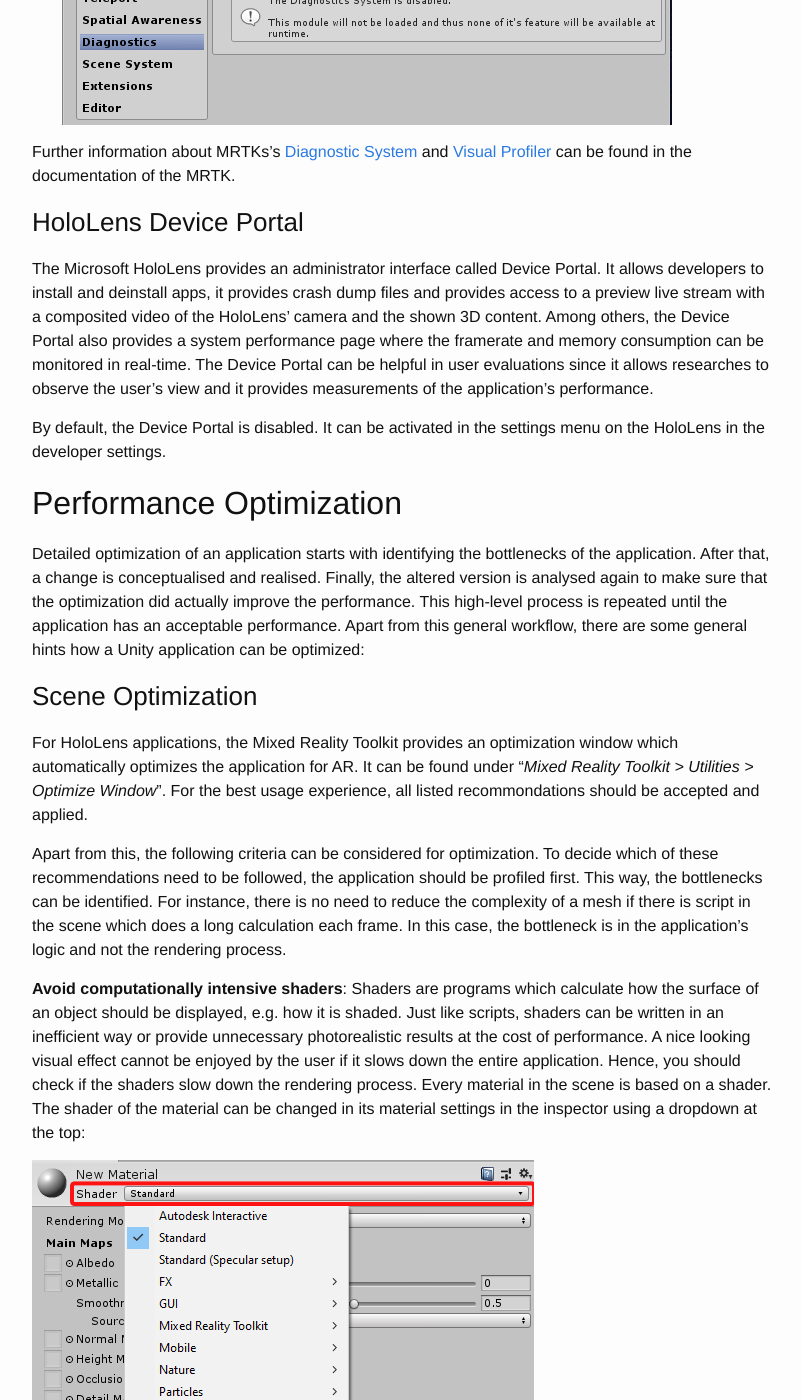
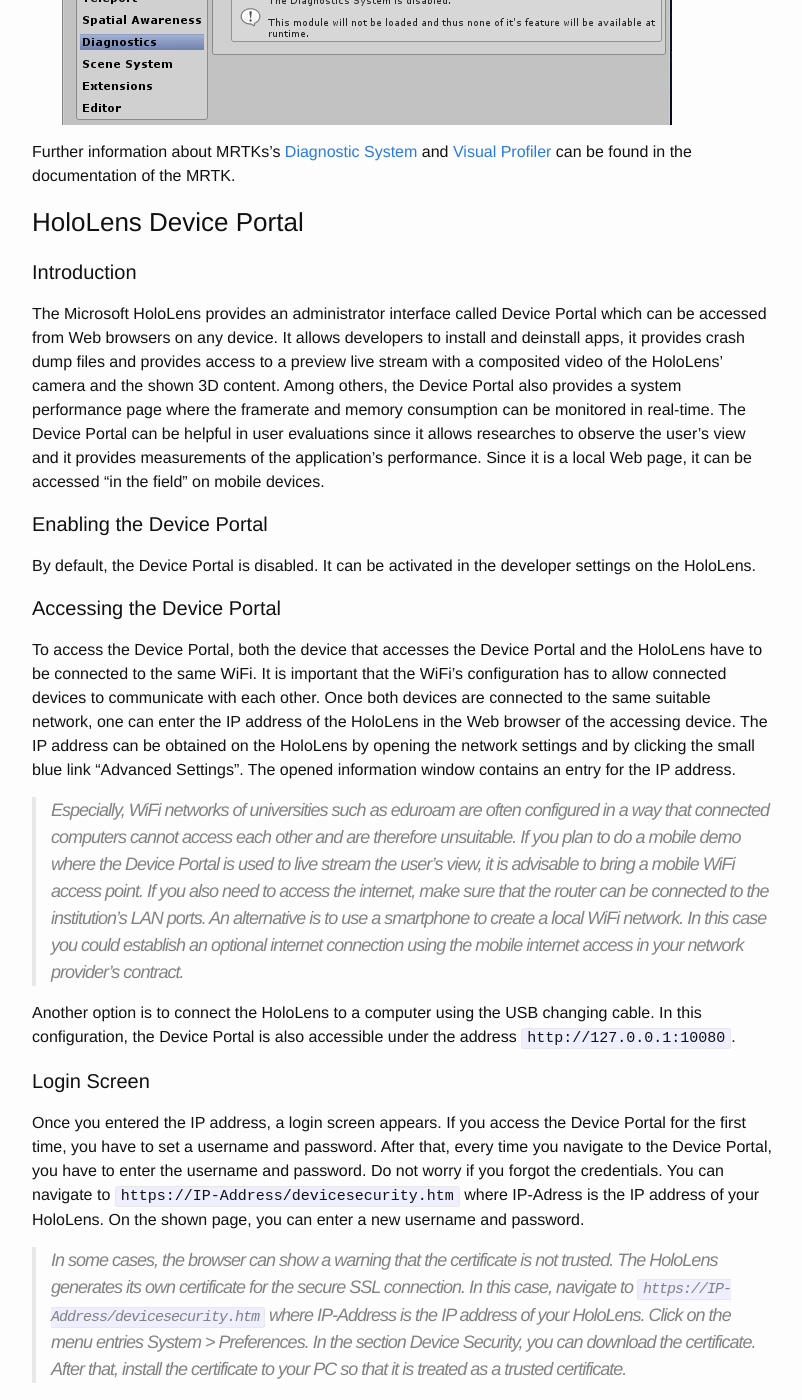
Before and after one commit to klamma/ar-for-eu-book, a Jekyll site: the page built from _pages/chapters/performance_profiling.md, in a window 1280 px wide and 1400 px high, scrolled down 5434 px. Shown: the whole window, without its empty margins (238-1040 px from the left). Built offline with Jekyll 4.4.1, drawn with Linux system fonts in a browser that asks for light colours; nearby versions of some CDN libraries.

Commit message:
added information about device portal (profiling chapter)

```diff
--- a/_pages/chapters/performance_profiling.md
+++ b/_pages/chapters/performance_profiling.md
@@ -134,13 +134,53 @@
 
 ### HoloLens Device Portal {#HoloLensDevicePortal}
 
-The Microsoft HoloLens provides an administrator interface called Device Portal.
+
+#### Introduction
+
+The Microsoft HoloLens provides an administrator interface called Device Portal which can be accessed from Web browsers on any device.
 It allows developers to install and deinstall apps, it provides crash dump files and provides access to a preview live stream with a composited video of the HoloLens' camera and the shown 3D content.
 Among others, the Device Portal also provides a system performance page where the framerate and memory consumption can be monitored in real-time.
 The Device Portal can be helpful in user evaluations since it allows researches to observe the user's view and it provides measurements of the application's performance.
+Since it is a local Web page, it can be accessed "in the field" on mobile devices.
+
+#### Enabling the Device Portal
 
 By default, the Device Portal is disabled.
-It can be activated in the settings menu on the HoloLens in the developer settings.
+It can be activated in the developer settings on the HoloLens.
+
+#### Accessing the Device Portal
+
+To access the Device Portal, both the device that accesses the Device Portal and the HoloLens have to be connected to the same WiFi.
+It is important that the WiFi's configuration has to allow connected devices to communicate with each other.
+Once both devices are connected to the same suitable network, one can enter the IP address of the HoloLens in the Web browser of the accessing device.
+The IP address can be obtained on the HoloLens by opening the network settings and by clicking the small blue link "Advanced Settings".
+The opened information window contains an entry for the IP address.
+
+> Especially, WiFi networks of universities such as eduroam are often configured in a way that connected computers cannot access each other and are therefore unsuitable.
+> If you plan to do a mobile demo where the Device Portal is used to live stream the user's view, it is advisable to bring a mobile WiFi access point.
+> If you also need to access the internet, make sure that the router can be connected to the institution's LAN ports.
+> An alternative is to use a smartphone to create a local WiFi network.
+> In this case you could establish an optional internet connection using the mobile internet access in your network provider's contract.
+
+Another option is to connect the HoloLens to a computer using the USB changing cable.
+In this configuration, the Device Portal is also accessible under the address `http://127.0.0.1:10080`.
+
+#### Login Screen
+
+Once you entered the IP address, a login screen appears.
+If you access the Device Portal for the first time, you have to set a username and password.
+After that, every time you navigate to the Device Portal, you have to enter the username and password.
+Do not worry if you forgot the credentials.
+You can navigate to `https://IP-Address/devicesecurity.htm` where IP-Adress is the IP address of your HoloLens.
+On the shown page, you can enter a new username and password.
+
+> In some cases, the browser can show a warning that the certificate is not trusted.
+> The HoloLens generates its own certificate for the secure SSL connection.
+> In this case, navigate to `https://IP-Address/devicesecurity.htm` where IP-Address is the IP address of your HoloLens.
+> Click on the menu entries System > Preferences.
+> In the section Device Security, you can download the certificate.
+> After that, install the certificate to your PC so that it is treated as a trusted certificate.
+
 
 ## Performance Optimization {#PerformanceOptimization}
 
```
